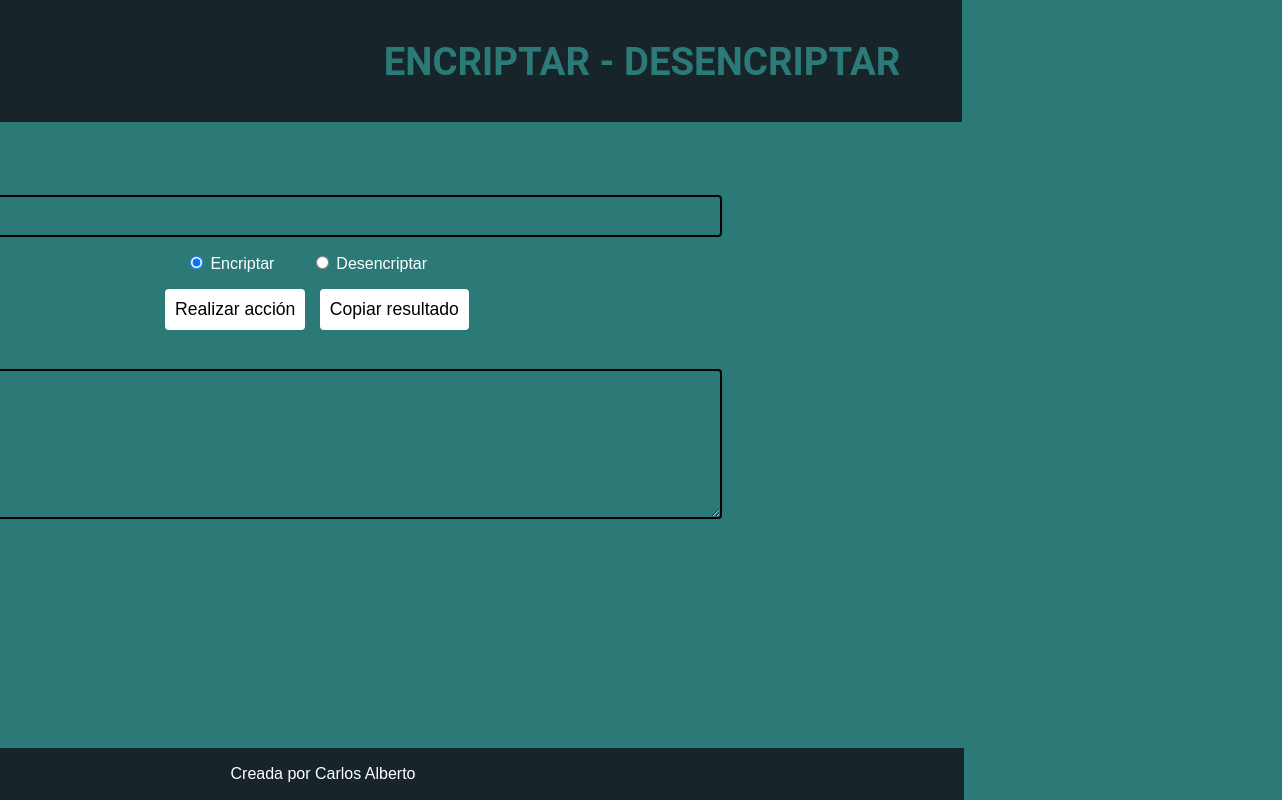
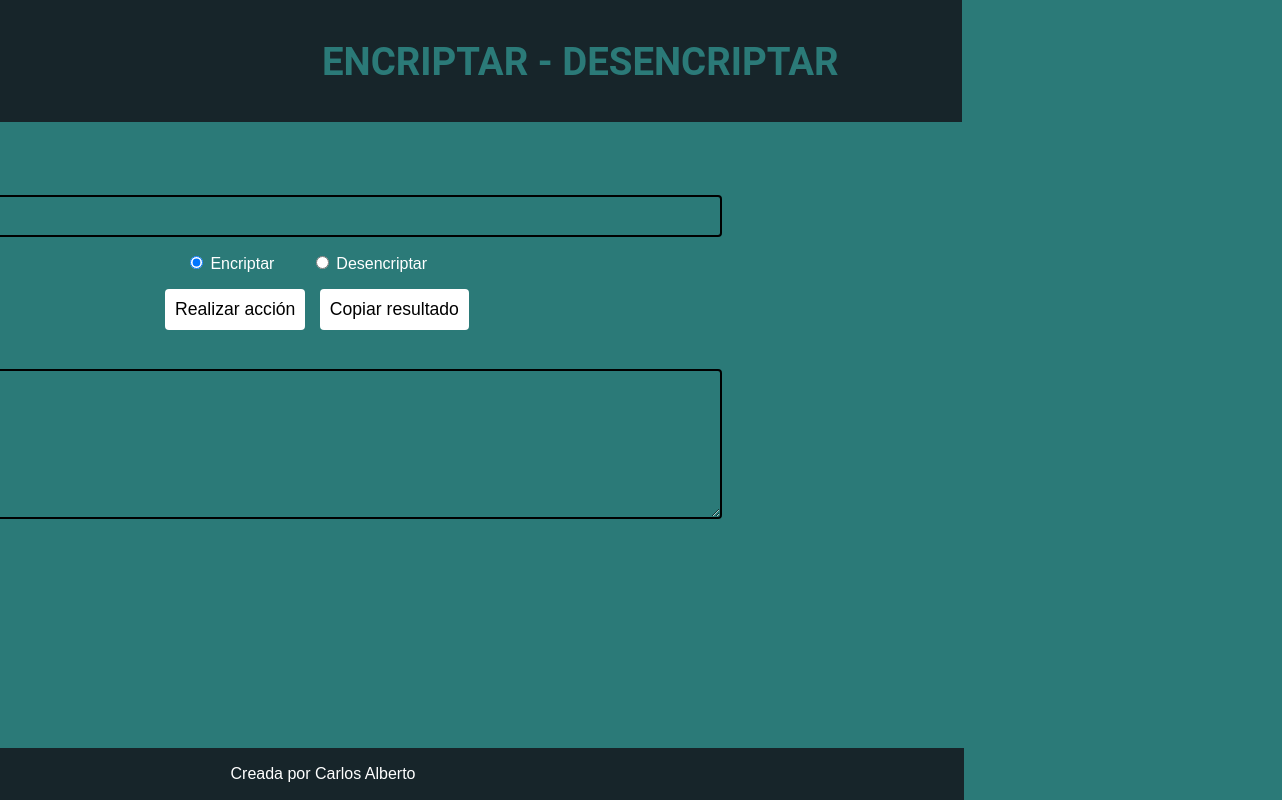
Before and after one commit to CarlosA200/Encriptador, a plain HTML site: page index.html in a window 1280 px wide. Shown: the full height of the page, 1282 px wide, since content can reach past the window. Drawn offline with Linux system fonts and the light colour scheme.

Commit message:
Update style.css

```diff
--- a/style.css
+++ b/style.css
@@ -30,7 +30,6 @@ header {
   }
 
   #title {
-  width: 100%;
   margin-bottom: 1rem;
 	position: absolute;
 	font-size: 3vw;
@@ -38,7 +37,7 @@ header {
 	color: #2b7a78;
 	margin: 0;
   text-align: center;
-  left: 25vw;
+  left: 50vw;
 
   }
 
```
